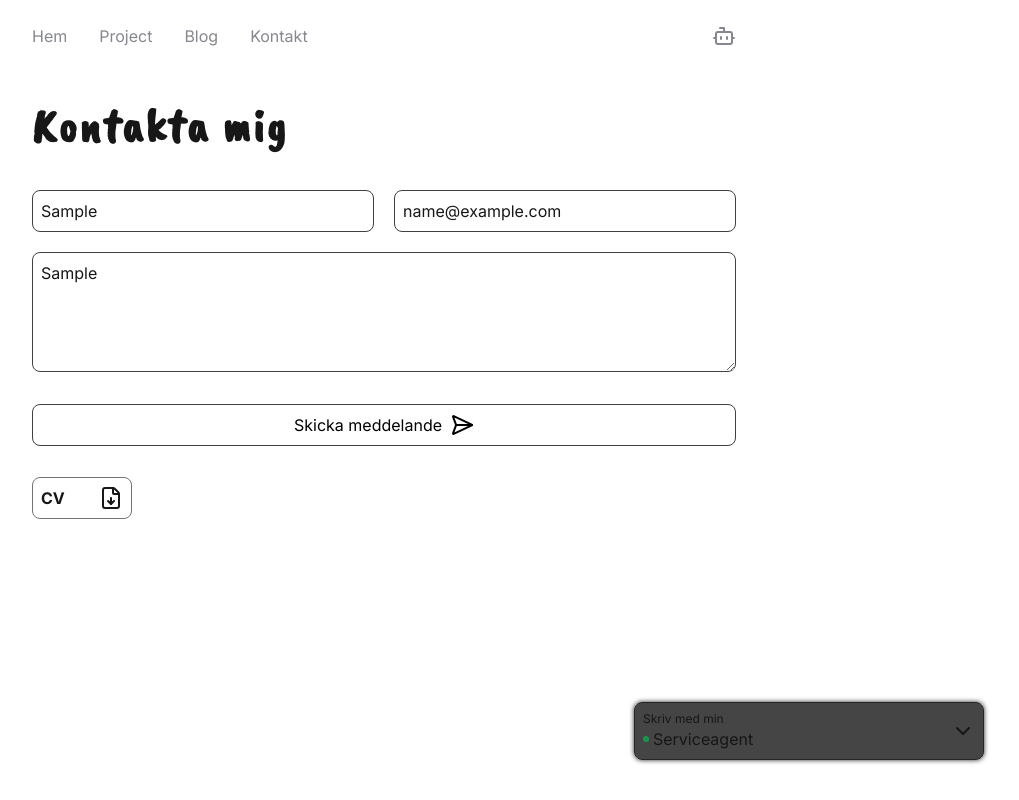
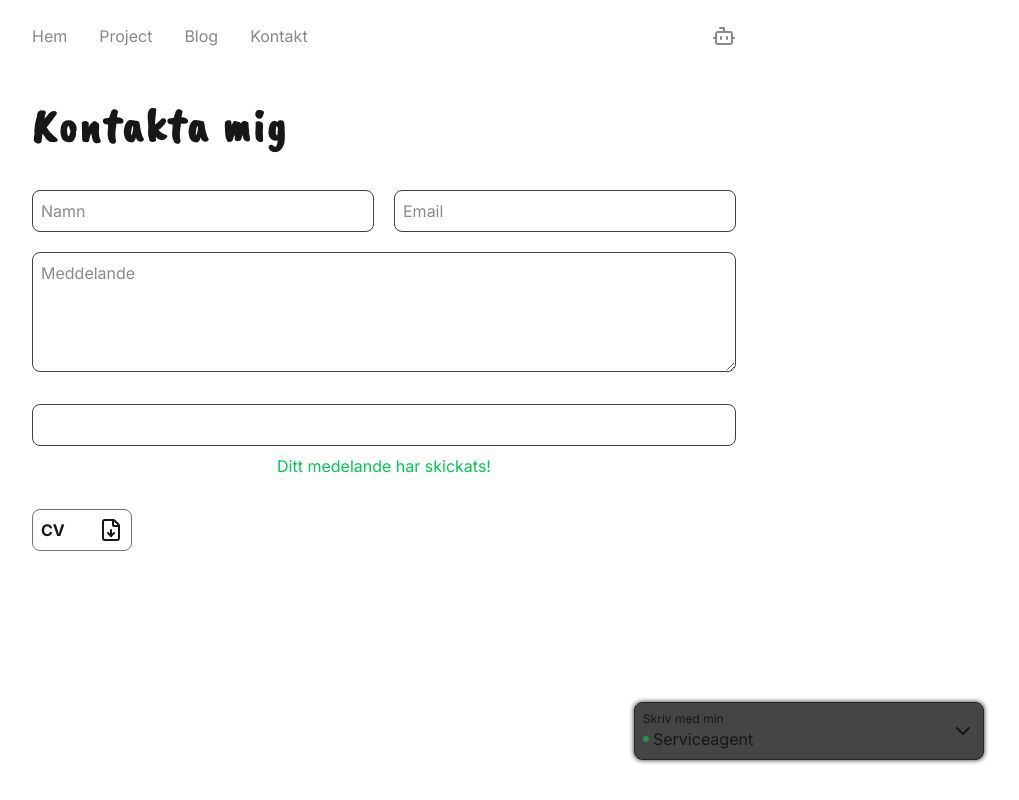
Before and after one commit to ArvidAlund/portfolio, a Next.js app: page /contact in a window 1280 px wide. Both pictures are taken after typing "Sample", "name@example.com", "Sample" into the empty fields and a click on the button "Skicka meddelande". Shown: the whole page, without its empty margins (256-1275 px from the left). Built offline with nearby package versions, Linux system fonts and the light colour scheme; no server answers.

Commit message:
feature: implemented feature to send email via emailjs

```diff
--- a/package.json
+++ b/package.json
@@ -9,6 +9,7 @@
     "lint": "eslint"
   },
   "dependencies": {
+    "@emailjs/browser": "^4.4.1",
     "dompurify": "^3.3.0",
     "framer-motion": "^12.23.24",
     "lucide-react": "^0.552.0",
--- a/src/app/contact/page.jsx
+++ b/src/app/contact/page.jsx
@@ -3,21 +3,31 @@
 import { SendHorizonal } from "lucide-react";
 import { useEffect, useState } from "react";
 import ContactIcons from "../components/contact";
+import useSendEmail from "@/lib/useSendEmail";
 
 export default function Contact() {
-  const [formData, setFormData] = useState({ name: "", email: "", content: "" });
+  const [formData, setFormData] = useState({ name: "", email: "", message: "" });
   const [buttonActive, setButtonActive] = useState(false);
+  const [sendSuccess, setSendSuccess] = useState();
 
   useEffect(() => {
-    const isActive = formData.name && formData.email && formData.content;
+    const isActive = formData.name && formData.email && formData.message;
     setButtonActive(!!isActive);
   }, [formData]);
 
   const handleSubmit = (e) => {
     e.preventDefault();
     if (!buttonActive) return;
-    console.log("Skickar meddelande:", formData);
-    // Här kan du lägga till fetch till din API-route
+
+    const sendEmail = async () => {
+      const res = await useSendEmail(formData)
+
+      setSendSuccess(res);
+
+      setFormData({ name: "", email: "", message: "" })
+    }
+
+    sendEmail();
   };
 
   return (
@@ -32,6 +42,7 @@ export default function Contact() {
               value={formData.name}
               onChange={(e) => setFormData((prev) => ({ ...prev, name: e.target.value }))}
               className="border p-2 rounded-lg"
+              required
             />
             <input
               type="email"
@@ -39,12 +50,14 @@ export default function Contact() {
               value={formData.email}
               onChange={(e) => setFormData((prev) => ({ ...prev, email: e.target.value }))}
               className="border p-2 rounded-lg"
+              required
             />
             <textarea
               placeholder="Meddelande"
-              value={formData.content}
+              value={formData.message}
               className="col-span-2 min-h-[120px] border p-2 rounded-lg"
-              onChange={(e) => setFormData((prev) => ({ ...prev, content: e.target.value }))}
+              onChange={(e) => setFormData((prev) => ({ ...prev, message: e.target.value }))}
+              required
             />
           </div>
           <button
@@ -60,6 +73,12 @@ export default function Contact() {
               <SendHorizonal className={`${buttonActive ? "text-black" : "text-white"} transition-all duration-200`} />
             </div>
           </button>
+          {sendSuccess !== undefined && !sendSuccess && (
+            <p className="text-red-500 text-center mt-2">Något gick fel när medelandet skulle skickas. försök igen senare eller skriv på linkedin</p>
+          )}
+          {sendSuccess !== undefined && sendSuccess && (
+            <p className="text-green-500 text-center mt-2">Ditt medelande har skickats!</p>
+          )}
         </form>
         <ContactIcons/>
       </main>
--- /dev/null
+++ b/src/lib/useSendEmail.js
@@ -0,0 +1,17 @@
+import emailjs from '@emailjs/browser';
+
+export default async function useSendEmail(params) {
+  try {
+    const response = await emailjs.send(
+      process.env.NEXT_PUBLIC_EMAILJS_SERVICE_ID,
+      process.env.NEXT_PUBLIC_EMAILJS_TEMPLATE_ID,
+      params,
+      process.env.NEXT_PUBLIC_EMAILJS_PUBLIC_KEY
+    );
+    console.log("Email skickat!", response.status, response.text);
+    return true;
+  } catch (error) {
+    console.error("Fel vid emailjs:", error);
+    return false;
+  }
+}
```
Also changed, not shown: 1 other file (tests, documents, lock files or other folders).
